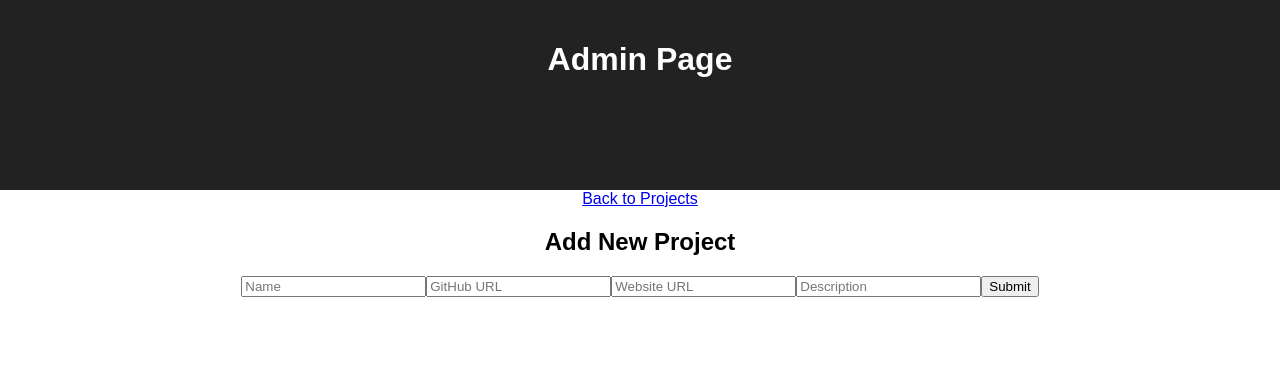
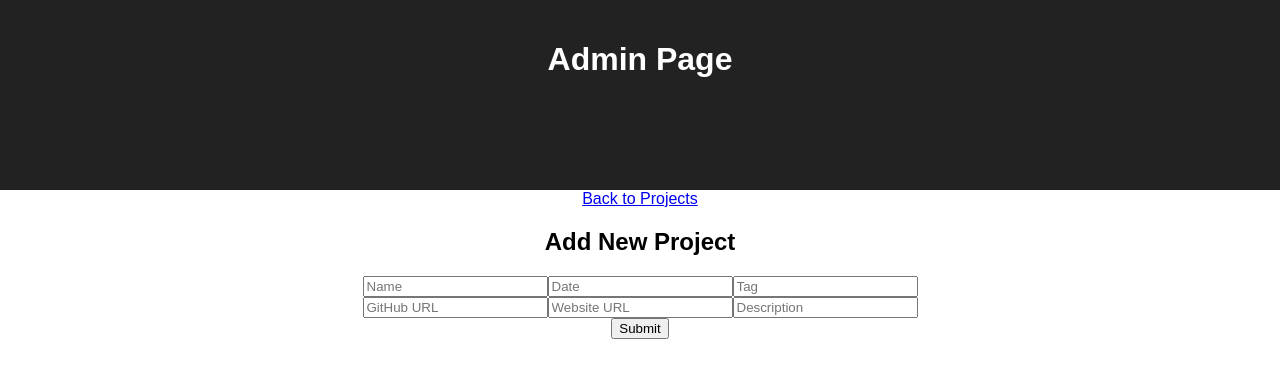
Before and after one commit to mes32/saga-portfolio, a React (Create React App) app: page /#/admin in a window 1280 px wide. Shown: the top 378 px of the page. Built offline with nearby package versions, Linux system fonts and the light colour scheme.

Commit message:
Add form fields to AdminInputForm.

```diff
--- a/src/components/AdminInputForm/AdminInputForm.js
+++ b/src/components/AdminInputForm/AdminInputForm.js
@@ -12,8 +12,19 @@ class AdminPage extends Component {
             website: '',
             description: ''
         };
+
+        // TODO: Remove this initial state used for testing
+        this.state = {
+            name: 'RAAQ! Pizza Parlour',
+            date: '2019-01-25',
+            tag: 'React',
+            github: 'https://github.com/mes32/raaq-pizza-parlour',
+            website: '',
+            description: 'An example CRUD application that allows users to order pizza'
+        };
     }
 
+    // Handle changes to the 'Name' field
     changeName = (event) => {
         this.setState({
             ...this.state,
@@ -21,6 +32,26 @@ class AdminPage extends Component {
         });
     }
 
+    // TODO: Handle changes to all these text fields using a single onChange
+    // function
+
+    // Handle changes to the 'Date' field
+    changeDate = (event) => {
+        this.setState({
+            ...this.state,
+            date: event.target.value,
+        });
+    }
+
+    // Handle changes to the 'Tag' field
+    changeTag = (event) => {
+        this.setState({
+            ...this.state,
+            tag: event.target.value,
+        });
+    }
+
+    // Handle changes to the 'GitHub' field
     changeGitHub = (event) => {
         this.setState({
             ...this.state,
@@ -28,6 +59,7 @@ class AdminPage extends Component {
         });
     }
 
+    // Handle changes to the 'Website' field
     changeWebsite = (event) => {
         this.setState({
             ...this.state,
@@ -35,21 +67,29 @@ class AdminPage extends Component {
         });
     }
 
+    // Handle presses to the 'Submit' button
     submit = (event) => {
         event.preventDefault();
         console.log(this.state);
     }
 
+    // Display this component on the webpage
     render() {
         return (
             <div>
                 <h2>Add New Project</h2>
                 <form onSubmit={this.submit}>
                     <input onChange={this.changeName} placeholder="Name" type="text" required />
-
+                    {/* TODO: Make Date and Tag more specific input types */}
+                    <input onChange={this.changeDate} placeholder="Date" type="text" />
+                    <input onChange={this.changeTag} placeholder="Tag" type="text" />
+                    {/* TODO: Format the form in a way that does not rely on <br /> */}
+                    <br />
                     <input onChange={this.changeGitHub} placeholder="GitHub URL" type="text" />
                     <input onChange={this.changeWebsite} placeholder="Website URL" type="text" />
                     <input onChange={this.changeDescription} placeholder="Description" type="text" />
+                    {/* TODO: Format the form in a way that does not rely on <br /> */}
+                    <br />
                     <input type="submit" value="Submit" />
                 </form>
             </div>
```
Also changed, not shown: 1 other file (tests, documents, lock files or other folders).
